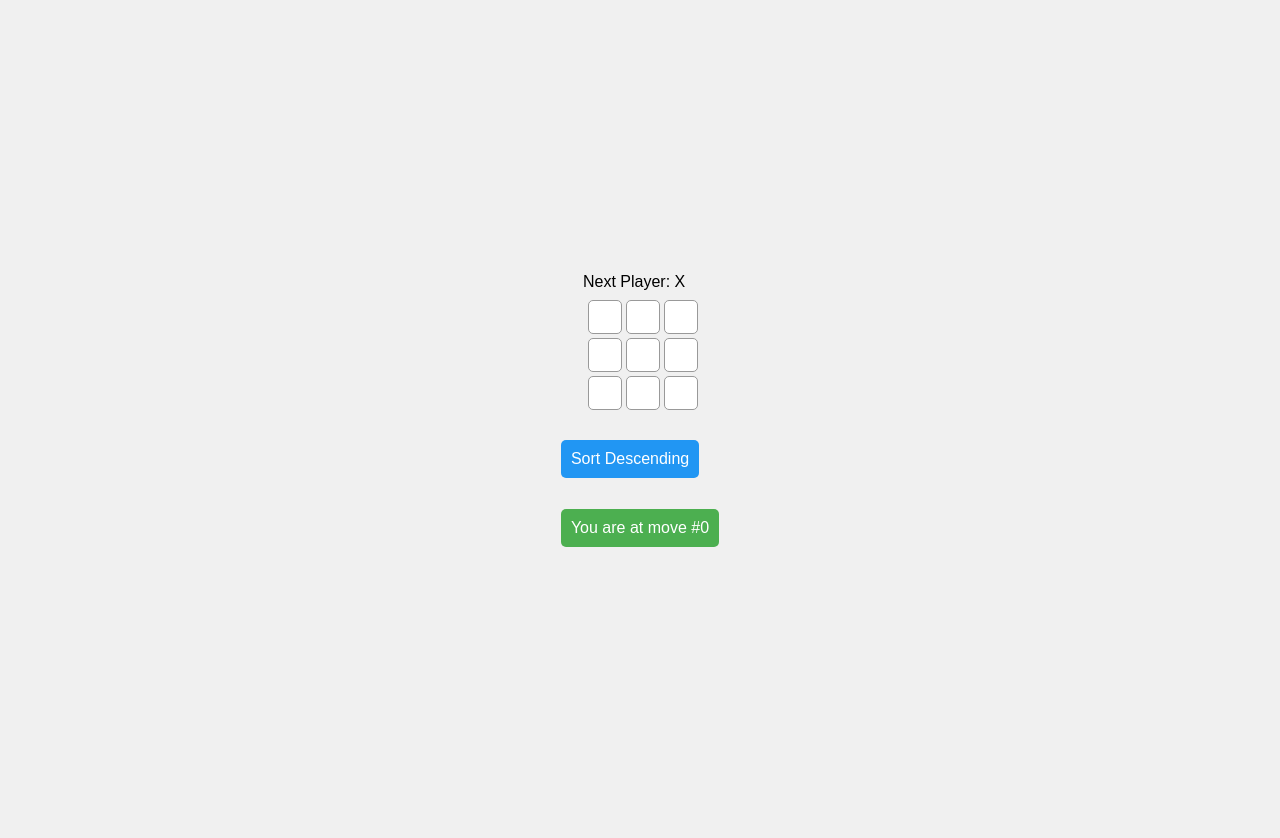
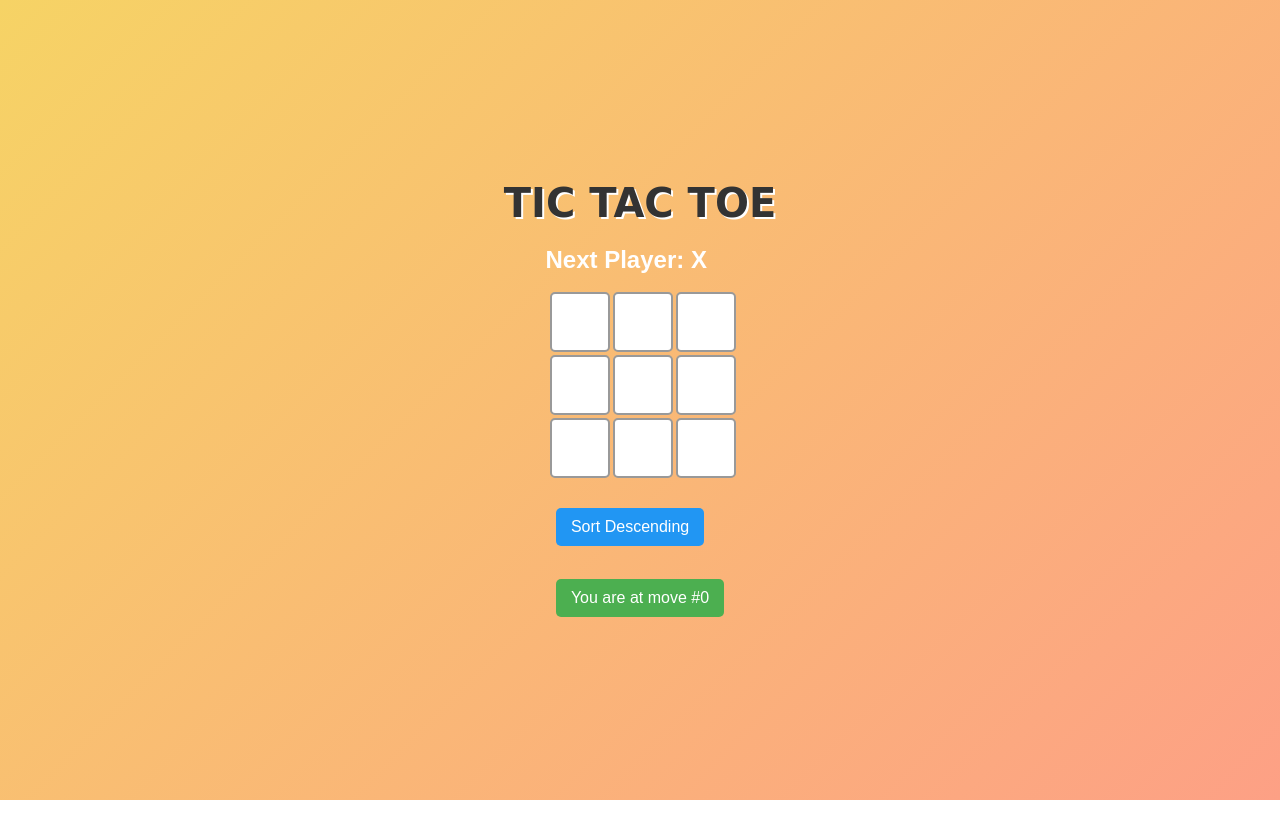
Before and after one commit to quack22/TicTacToe, a React (Create React App) app: page / in a window 1280 px wide. After the commit the page ends 800 px from the top, so only its background shows below. Built offline with nearby package versions, Linux system fonts and the light colour scheme.

Commit message:
developing UI

```diff
--- a/src/App.js
+++ b/src/App.js
@@ -106,6 +106,7 @@ export default function Game() {
 
   return (
     <div className="game">
+      <h1>TIC TAC TOE</h1>
       <div className="game-board">
         <Board xIsNext={xIsNext} squares={currentSquares} onPlay={handlePlay} winningSquares={winningSquares} />
       </div>
--- a/src/styles.css
+++ b/src/styles.css
@@ -3,31 +3,45 @@
 }
 
 body {
-  font-family: sans-serif;
-  margin: 20px;
+  font-family: 'Arial', sans-serif;
+  margin: 0;
   padding: 0;
   display: flex;
   justify-content: center;
   align-items: center;
   height: 100vh;
-  background: #f0f0f0;
+  background: linear-gradient(135deg, #f6d365 0%, #fda085 100%);
+}
+
+h1 {
+  font-size: 2.5em;
+  color: #333;
+  margin: 0;
+  padding: 20px 0;
+  text-align: center;
+  font-family: 'Comic Sans MS', cursive, sans-serif;
+  text-shadow: 2px 2px #fff;
 }
 
 .square {
   background: #fff;
-  border: 1px solid #999;
+  border: 2px solid #999;
   float: left;
-  font-size: 24px;
+  font-size: 36px;
   font-weight: bold;
-  line-height: 34px;
-  height: 34px;
-  margin-right: -1px;
-  margin-top: -1px;
+  line-height: 60px;
+  height: 60px;
+  margin-right: -2px;
+  margin-top: -2px;
   padding: 0;
   text-align: center;
-  width: 34px;
-  transition: background 0.3s ease;
-  color: black;
+  width: 60px;
+  transition: background 0.3s ease, transform 0.2s;
+  color: black;  /* Warna hitam untuk X dan O */
+}
+
+.square:hover {
+  transform: scale(1.1);
 }
 
 .square.winning {
@@ -41,7 +55,10 @@ body {
 }
 
 .status {
-  margin-bottom: 10px;
+  margin-bottom: 20px;
+  font-size: 24px;
+  font-weight: bold;
+  color: #fff;
 }
 
 .game {
@@ -52,10 +69,12 @@ body {
 
 .game-info {
   margin-top: 20px;
+  font-size: 18px;
+  color: #fff;
 }
 
 button {
-  padding: 10px;
+  padding: 10px 15px;
   font-size: 16px;
   margin: 5px;
   cursor: pointer;
@@ -63,11 +82,12 @@ button {
   border: none;
   background: #4CAF50;
   color: white;
-  transition: background 0.3s ease;
+  transition: background 0.3s ease, transform 0.2s;
 }
 
 button:hover {
   background: #45a049;
+  transform: scale(1.05);
 }
 
 button:disabled {
```
